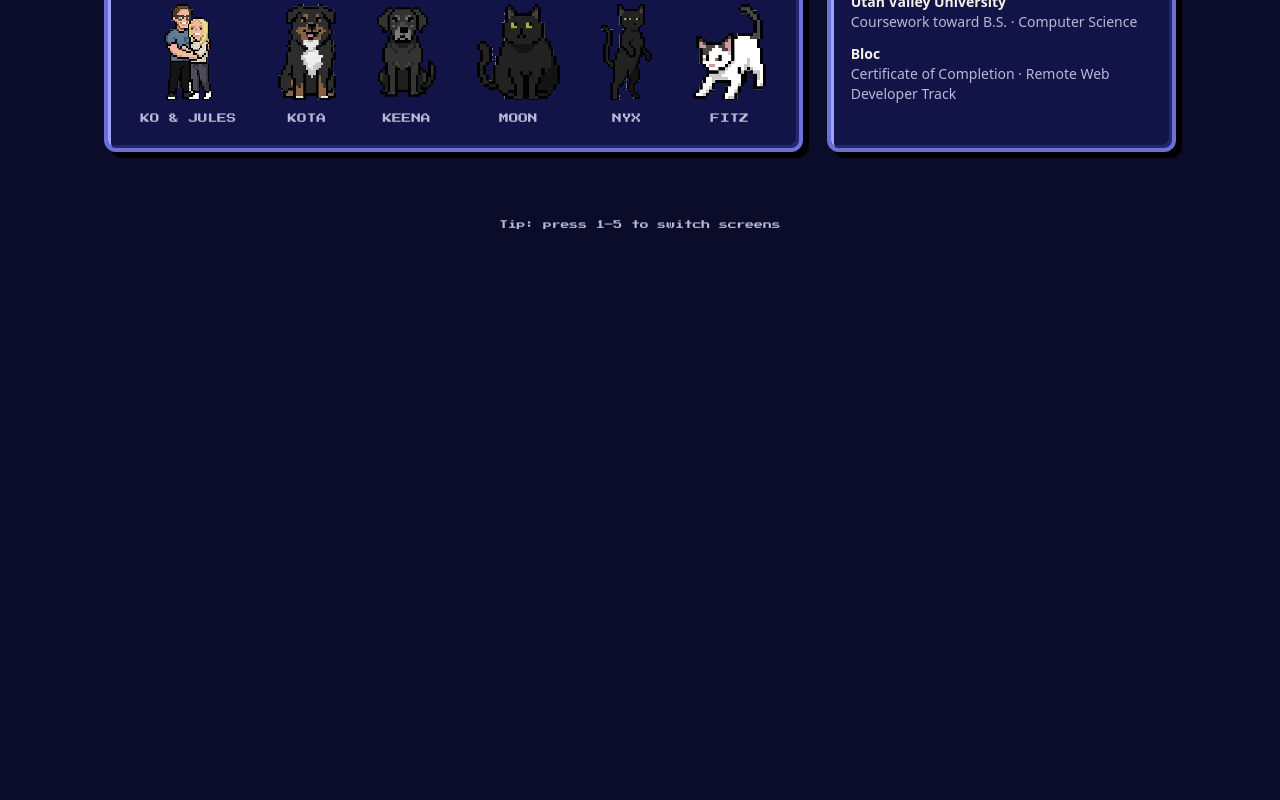
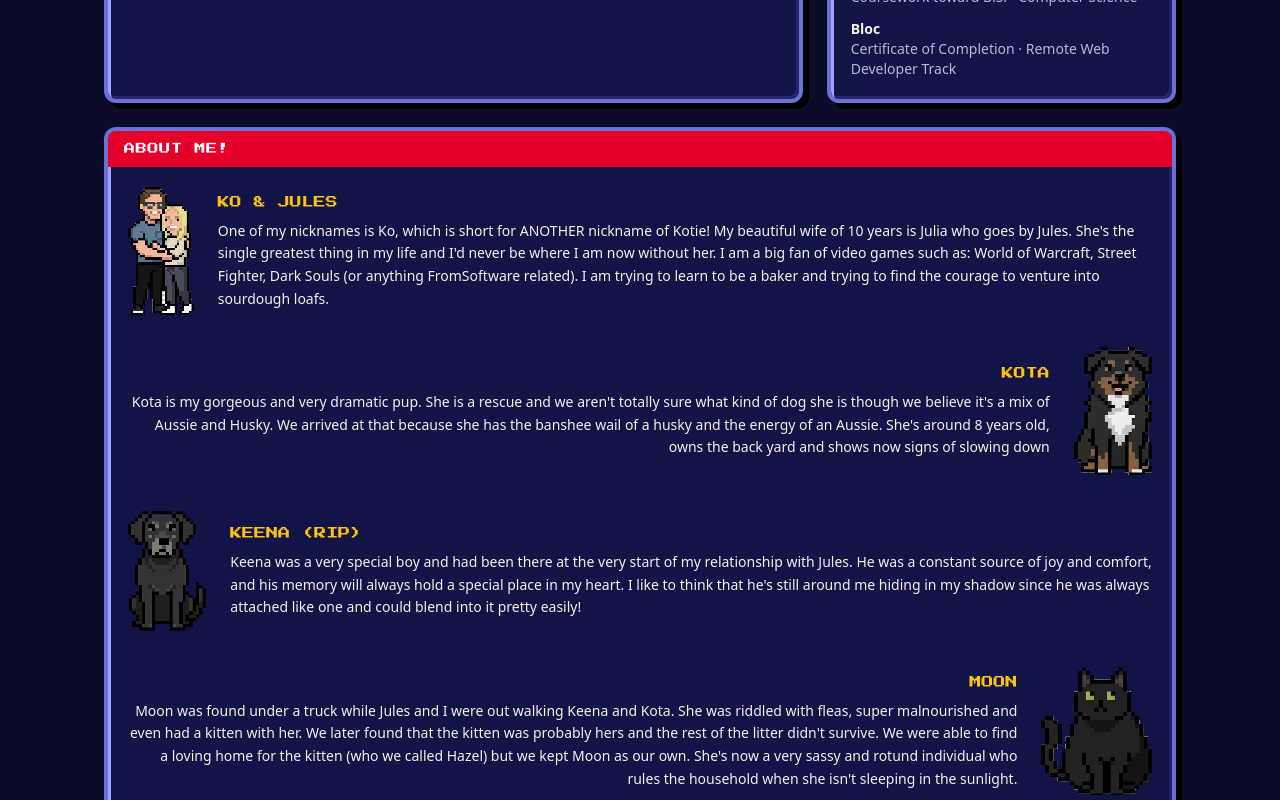
Before and after one commit to Kotieheim/kotie-portfolio, a React (Vite) app: page / in a window 1280 px wide. Shown: the part 1040-1840 px from the top of the page. Before the commit the page ends 1370 px from the top, so only its background shows below. Built offline with nearby package versions, Linux system fonts and the light colour scheme.

Commit message:
giving lore to me and the animals

```diff
--- a/src/components/sections/About.module.css
+++ b/src/components/sections/About.module.css
@@ -60,31 +60,62 @@
   color: var(--muted-foreground);
 }
 
+.sections {
+  display: grid;
+  gap: 1.5rem;
+}
+
 .party {
-  display: flex;
-  flex-wrap: wrap;
-  align-items: flex-end;
-  justify-content: space-around;
-  gap: 1rem;
-  margin-top: 1.5rem;
+  display: grid;
+  gap: 2rem;
 }
 
 .member {
   display: flex;
   flex-direction: column;
   align-items: center;
-  gap: 0.5rem;
+  gap: 1rem;
+}
+
+@media (min-width: 40rem) {
+  .member {
+    flex-direction: row;
+    gap: 1.5rem;
+  }
+
+  /* Alternate: image-text, text-image, image-text... */
+  .member:nth-child(even) {
+    flex-direction: row-reverse;
+  }
+
+  .member:nth-child(even) .blurb {
+    text-align: right;
+  }
 }
 
 .sprite {
-  height: 6rem;
+  flex-shrink: 0;
+  height: 8rem;
   width: auto;
+  max-width: 40%;
+  object-fit: contain;
   image-rendering: pixelated;
+}
+
+.blurb {
+  display: grid;
+  gap: 0.5rem;
+  flex: 1;
 }
 
 .memberName {
   font-family: var(--font-pixel);
-  font-size: 0.6rem;
-  color: var(--muted-foreground);
+  font-size: 0.75rem;
+  color: var(--n64-yellow);
   text-transform: uppercase;
 }
+
+.bio {
+  line-height: 1.625;
+  text-wrap: pretty;
+}
--- a/src/components/sections/About.tsx
+++ b/src/components/sections/About.tsx
@@ -1,49 +1,71 @@
-import { Panel } from '@/components/Panel'
-import { resume, yearsOfExperience } from '@/data/resume'
-import styles from './About.module.css'
-import fitz from '@/assets/party/fitz.png'
-import keena from '@/assets/party/keena.png'
-import koAndJules from '@/assets/party/koandjules.png'
-import kota from '@/assets/party/kota.png'
-import moon from '@/assets/party/moon.png'
-import nyx from '@/assets/party/nyx.png'
+import { Panel } from "@/components/Panel";
+import { resume, yearsOfExperience } from "@/data/resume";
+import styles from "./About.module.css";
+import fitz from "@/assets/party/fitz.png";
+import keena from "@/assets/party/keena.png";
+import koAndJules from "@/assets/party/koandjules.png";
+import kota from "@/assets/party/kota.png";
+import moon from "@/assets/party/moon.png";
+import nyx from "@/assets/party/nyx.png";
 
-// Edit names/alt text here; order is display order.
 const party = [
-  { id: 'koAndJules', name: 'Ko & Jules', src: koAndJules, alt: 'Pixel-art couple hugging' },
-  { id: 'kota', name: 'Kota', src: kota, alt: 'Pixel-art black and tan dog' },
-  { id: 'keena', name: 'Keena', src: keena, alt: 'Pixel-art black dog wearing a halo' },
-  { id: 'moon', name: 'Moon', src: moon, alt: 'Pixel-art black cat sitting' },
-  { id: 'nyx', name: 'Nyx', src: nyx, alt: 'Pixel-art black cat standing' },
-  { id: 'fitz', name: 'Fitz', src: fitz, alt: 'Pixel-art black and white cat' },
-]
+  {
+    id: "koAndJules",
+    name: "Ko & Jules",
+    src: koAndJules,
+    alt: "Pixel-art couple hugging",
+    bio: `One of my nicknames is Ko, which is short for ANOTHER nickname of Kotie! My beautiful wife of 10 years is Julia who goes by Jules. She's the single greatest thing in my life and I'd never be where I am now without her. I am a big fan of video games such as: World of Warcraft, Street Fighter, Dark Souls (or anything FromSoftware related). I am trying to learn to be a baker and trying to find the courage to venture into sourdough loafs.`,
+  },
+  {
+    id: "kota",
+    name: "Kota",
+    src: kota,
+    alt: "Pixel-art black and tan dog",
+    bio: "Kota is my gorgeous and very dramatic pup. She is a rescue and we aren't totally sure what kind of dog she is though we believe it's a mix of Aussie and Husky. We arrived at that because she has the banshee wail of a husky and the energy of an Aussie. She's around 8 years old, owns the back yard and shows now signs of slowing down",
+  },
+  {
+    id: "keena",
+    name: "Keena (RIP)",
+    src: keena,
+    alt: "Pixel-art black dog wearing a halo",
+    bio: "Keena was a very special boy and had been there at the very start of my relationship with Jules. He was a constant source of joy and comfort, and his memory will always hold a special place in my heart. I like to think that he's still around me hiding in my shadow since he was always attached like one and could blend into it pretty easily!",
+  },
+  {
+    id: "moon",
+    name: "Moon",
+    src: moon,
+    alt: "Pixel-art black cat sitting",
+    bio: "Moon was found under a truck while Jules and I were out walking Keena and Kota. She was riddled with fleas, super malnourished and even had a kitten with her. We later found that the kitten was probably hers and the rest of the litter didn't survive. We were able to find a loving home for the kitten (who we called Hazel) but we kept Moon as our own. She's now a very sassy and rotund individual who rules the household when she isn't sleeping in the sunlight.",
+  },
+  {
+    id: "nyx",
+    name: "Nyx",
+    src: nyx,
+    alt: "Pixel-art black cat standing",
+    bio: "Nyx is a mysterious and elegant goofball. She doesn't walk like a regular cat and her eyes don't really look in the same direction! She was also a rescue and had tons of respiratory issues and had many rounds of antibiotics as a kitten. We think that attributes to her derpy nature. All it's done for us though has given her the most charming and goofy personality you could ever experience.",
+  },
+  {
+    id: "fitz",
+    name: "Fitz",
+    src: fitz,
+    alt: "Pixel-art black and white cat",
+    bio: "Fitz, short for Fitzgerald, is the newest addition to the family. He was found in a dumpster with a litter of other cats called 'The Rugrats'. He was the 'Chucky' of the bunch but he really fits his new name in my opinion. His hobbies include terrorizing his sisters, sleeping on mine or Jules face, and doing cat zoomies and the most random times of the day and swatting my monitor because he thinks my mouse is a bug.",
+  },
+];
 
 export function About() {
-  const { basics, education, work } = resume
+  const { basics, education, work } = resume;
   const stats = [
-    { label: 'Years', value: `${yearsOfExperience()}+` },
-    { label: 'Companies', value: new Set(work.map((job) => job.company)).size },
-    { label: 'Base', value: basics.location },
-  ]
+    { label: "Years", value: `${yearsOfExperience()}+` },
+    { label: "Companies", value: new Set(work.map((job) => job.company)).size },
+    { label: "Base", value: basics.location },
+  ];
 
   return (
+    <div className={styles.sections}>
       <div className={styles.layout}>
-      <Panel title="Player 1" accent="blue">
+        <Panel title="About my work!" accent="blue">
           <p className={styles.summary}>{basics.summary}</p>
-
-        <ul className={styles.party} aria-label="Party members">
-          {party.map((member) => (
-            <li key={member.name} className={styles.member}>
-              <img
-                src={member.src}
-                alt={member.alt}
-                className={[styles.sprite, styles[member.id]].filter(Boolean).join(' ')}
-                loading="lazy"
-              />
-              <span className={styles.memberName}>{member.name}</span>
-            </li>
-          ))}
-        </ul>
         </Panel>
 
         <div className={styles.column}>
@@ -72,5 +94,25 @@ export function About() {
           </Panel>
         </div>
       </div>
-  )
+
+      <Panel title="About me!" accent="red">
+        <ul className={styles.party} aria-label="Party members">
+          {party.map((member) => (
+            <li key={member.id} className={styles.member}>
+              <img
+                src={member.src}
+                alt={member.alt}
+                className={styles.sprite}
+                loading="lazy"
+              />
+              <div className={styles.blurb}>
+                <h3 className={styles.memberName}>{member.name}</h3>
+                <p className={styles.bio}>{member.bio}</p>
+              </div>
+            </li>
+          ))}
+        </ul>
+      </Panel>
+    </div>
+  );
 }
```
Lines whose indentation alone changed are shown as unchanged.
